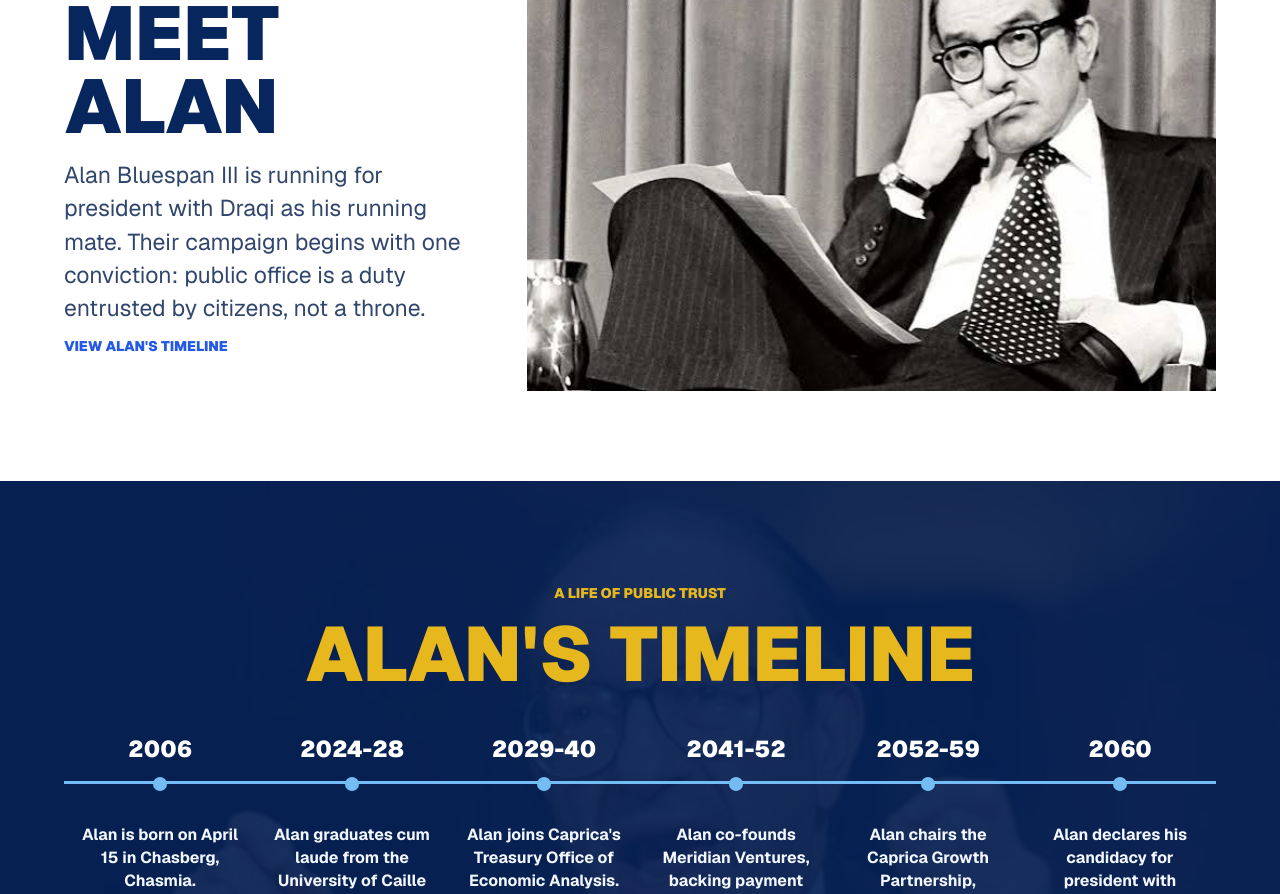
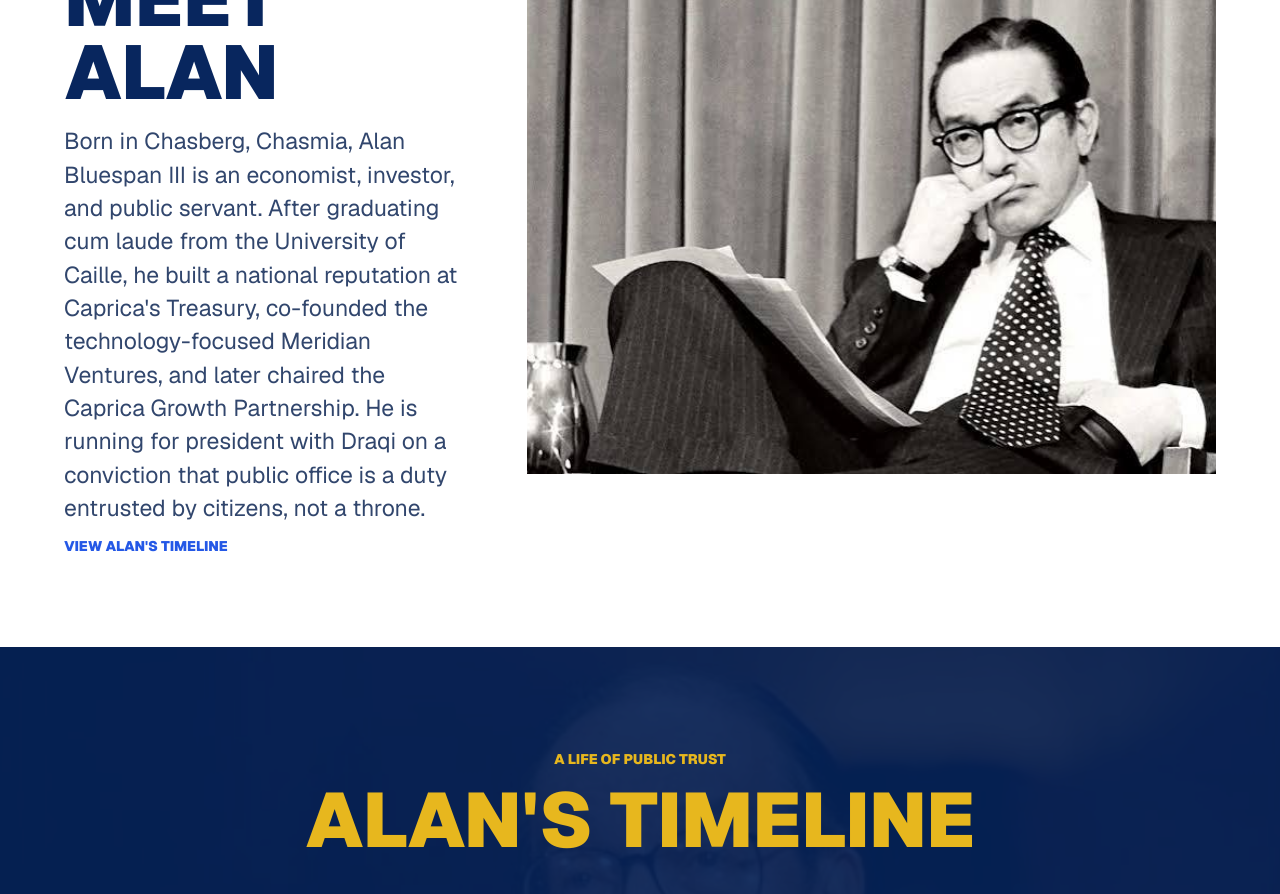
Before and after one commit to manualAlan/bluespan-arkas-2060, a Next.js app: page / in a window 1280 px wide. Shown: the part 1300-2194 px from the top of the page. Built offline with nearby package versions, Linux system fonts and the light colour scheme.

Commit message:
Update Bluespan campaign biography

```diff
--- a/app/page.tsx
+++ b/app/page.tsx
@@ -92,9 +92,13 @@ export default function Home() {
           <p className="eyebrow">About</p>
           <h2>Meet Alan</h2>
           <p>
-            Alan Bluespan III is running for president with Draqi as his running
-            mate. Their campaign begins with one conviction: public office is a
-            duty entrusted by citizens, not a throne.
+            Born in Chasberg, Chasmia, Alan Bluespan III is an economist,
+            investor, and public servant. After graduating cum laude from the
+            University of Caille, he built a national reputation at Caprica's
+            Treasury, co-founded the technology-focused Meridian Ventures, and
+            later chaired the Caprica Growth Partnership. He is running for
+            president with Draqi on a conviction that public office is a duty
+            entrusted by citizens, not a throne.
           </p>
           <a href="#timeline">View Alan's timeline</a>
         </div>
```
